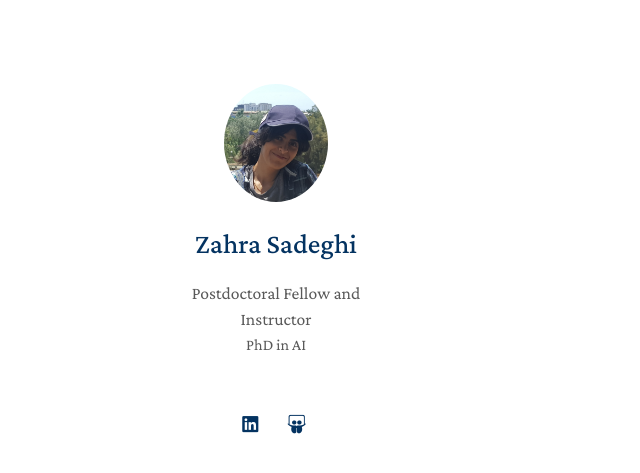
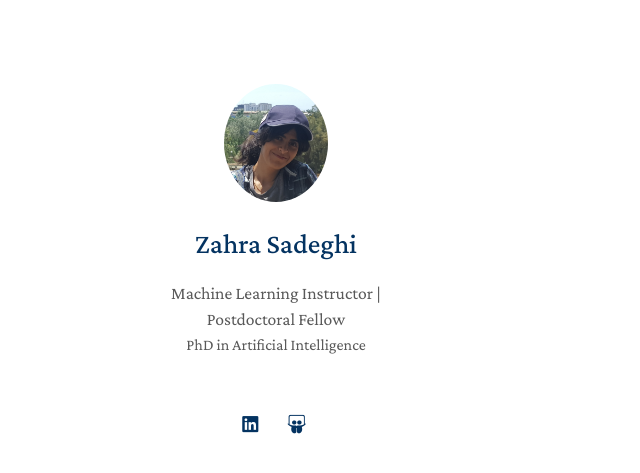
Before and after one commit to zahsa/zahsa.github.io, a Jekyll site: the page built from index.md, in a window 1280 px wide. Shown: the top 473 px of the page, without its empty margins (0-640 px from the left). Built offline with Jekyll 4.4.1, drawn with Linux system fonts in a browser that asks for light colours; nearby versions of some CDN libraries; a style sheet for code colours, icons or effects is not loaded.

Commit message:
Update _config.yml

```diff
--- a/_config.yml
+++ b/_config.yml
@@ -1,7 +1,7 @@
 # Basic Information
 title: Zahra Sadeghi
-position: Postdoctoral Fellow and Instructor
-affiliation: PhD in AI
+position: Machine Learning Instructor | Postdoctoral Fellow
+affiliation: PhD in Artificial Intelligence
 
 # email: yourname (at) example.edu
 
```
